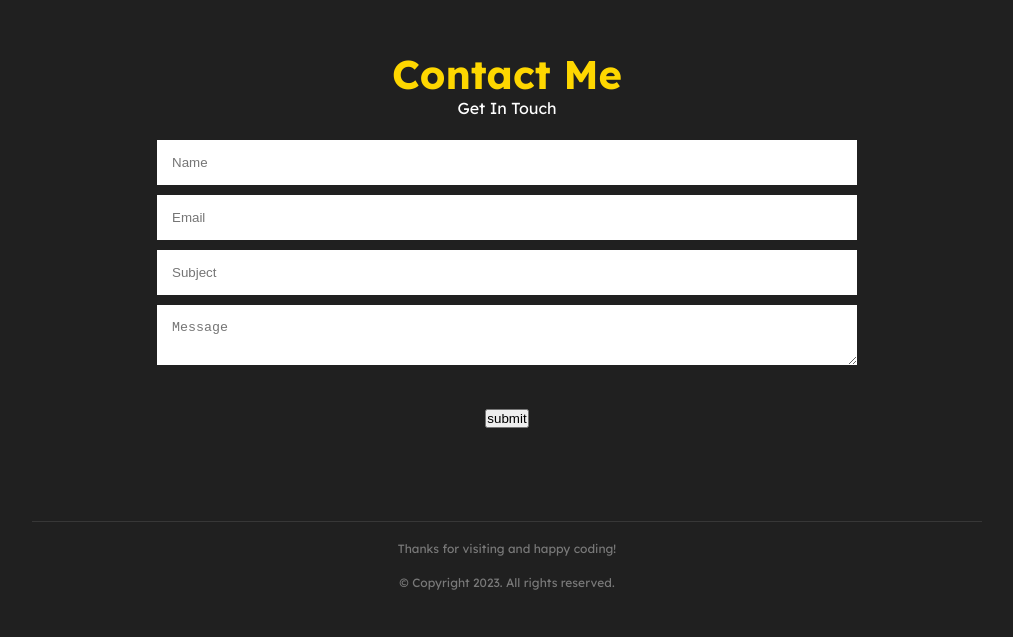
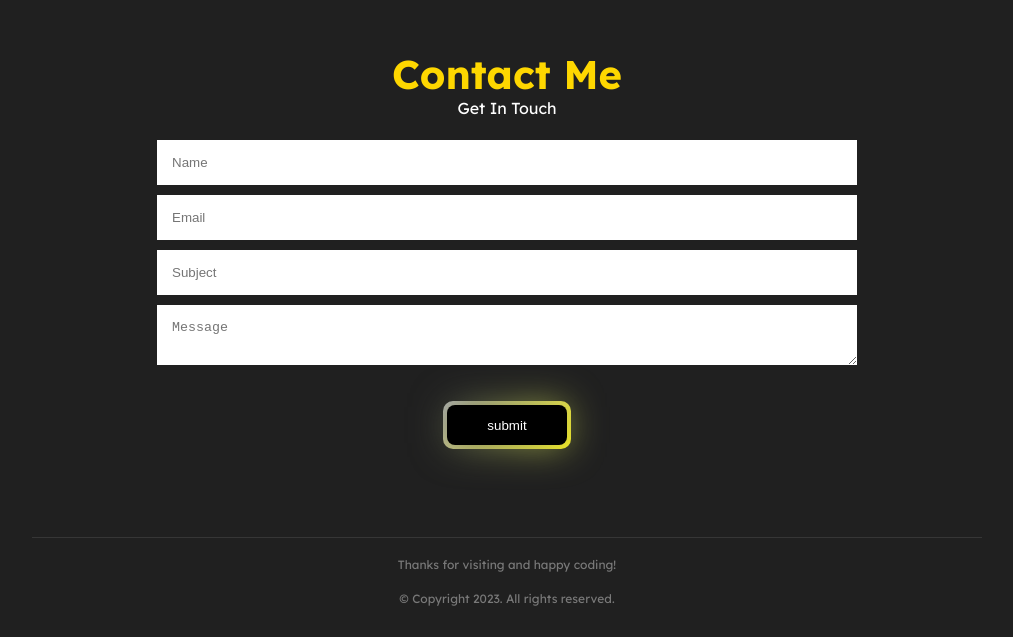
Before and after one commit to hemanth1214/Myportfolio, a plain HTML site: page index.html in a window 1280 px wide. Shown: the part 3711-4348 px from the top of the page, without its empty margins (133-1146 px from the left). Drawn offline with nearby package versions, Linux system fonts and the light colour scheme.

Commit message:
Update styles.css

```diff
--- a/styles.css
+++ b/styles.css
@@ -612,6 +612,66 @@ profile-photo .img{
 
 }
 
+
+
+/*extra--------------------------------*/
+
+.button {
+  position: relative;
+  width: 120px;
+  height: 40px;
+  background-color: #000;
+  display: flex;
+  align-items: center;
+  color: white;
+  flex-direction: column;
+  justify-content: center;
+  border: none;
+  padding: 12px;
+  gap: 12px;
+  border-radius: 8px;
+  cursor: pointer;
+}
+
+.button::before {
+  content: '';
+  position: absolute;
+  inset: 0;
+  left: -4px;
+  top: -1px;
+  margin: auto;
+  width: 128px;
+  height: 48px;
+  border-radius: 10px;
+  background: linear-gradient(-45deg, #f5ea1d 0%, #b5b8b9 100% );
+  z-index: -10;
+  pointer-events: none;
+  transition: all 0.6s cubic-bezier(0.175, 0.885, 0.32, 1.275);
+}
+
+.button::after {
+  content: "";
+  z-index: -1;
+  position: absolute;
+  inset: 0;
+  background: linear-gradient(-45deg, #c4cf4c 0%, #424646 100% );
+  transform: translate3d(0, 0, 0) scale(0.95);
+  filter: blur(20px);
+}
+
+.button:hover::after {
+  filter: blur(30px);
+}
+
+.button:hover::before {
+  transform: rotate(-180deg);
+}
+
+.button:active::before {
+  scale: 0.7;
+}
+
+
 /*-------------------------------------Buttons--------------------*/
 
 .btn {
```
